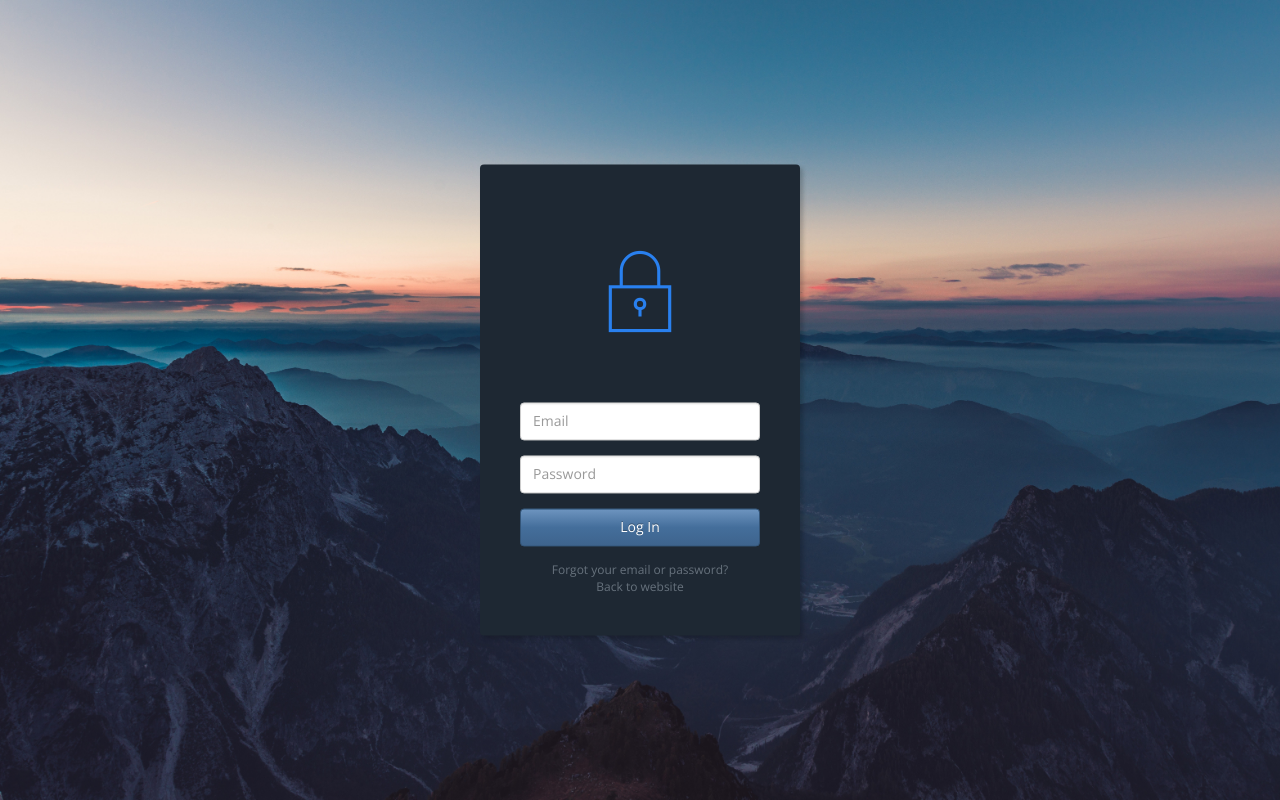
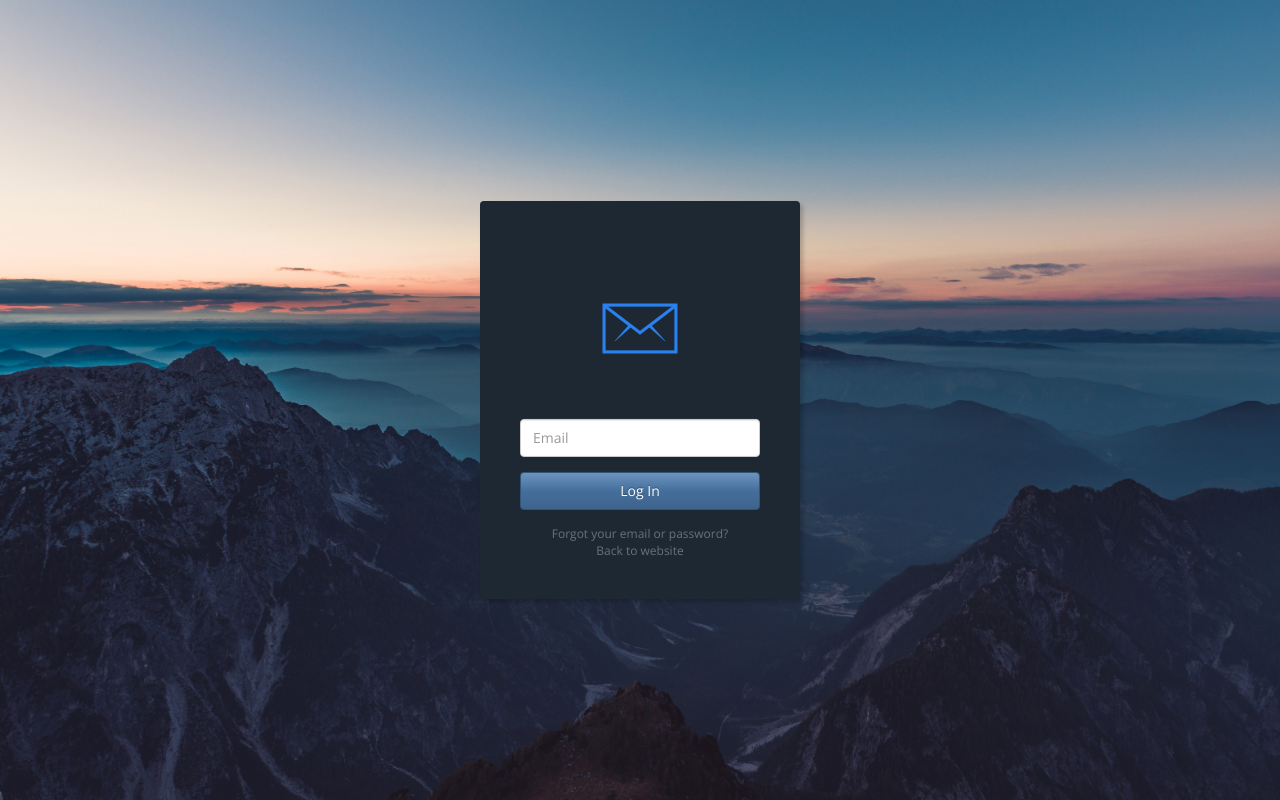
Before and after one commit to Giolegrand/Medewerkers-Management-Software, a Symfony app: template templates/Authentication/wachtwoord_vergeten.html.twig in a window 1280 px wide. Run offline with Twig, Linux system fonts and the light colour scheme; the template is opened without the code that fills it, so the values that code supplies are empty; some libraries are stand-ins or nearby versions.

Commit message:
fix forgot pass template & make login template working

```diff
--- a/src/Controller/AuthenticationController.php
+++ b/src/Controller/AuthenticationController.php
@@ -75,8 +75,6 @@ class AuthenticationController extends Controller
 
         $afdelingen = $em->getRepository("App:Afdeling")->findByActive(true);
 
-        $user = new \App\Entity\Medewerker();
-        $pass = $encoder->encodePassword($user, "changeme");
 
         return $this->render('Authentication/wachtwoord_vergeten.html.twig', array(
             "pass" => $pass,
--- a/templates/Authentication/wachtwoord_vergeten.html.twig
+++ b/templates/Authentication/wachtwoord_vergeten.html.twig
@@ -18,14 +18,10 @@
 	<body>
 	    <div class="login-dark">
 	        <form method="post" action="{{ path('login') }}">
-	            <h2 class="sr-only">Round Texel Medewerkers Login</h2>
-	            <div class="illustration"><i class="icon ion-ios-locked-outline"></i></div>
-	            <h1>{{pass}}</h1>
+	            <h2 class="sr-only">Wachtwoord Vergeten</h2>
+	            <div class="illustration"><i class="icon ion-ios-email-outline"></i></div>
 	            <div class="form-group">
-	                <input class="form-control" type="email" name="email" placeholder="Email">
-	            </div>
-	            <div class="form-group">
-	                <input class="form-control" type="password" name="password" placeholder="Password">
+	                <input class="form-control" type="email" name="_email" placeholder="Email">
 	            </div>
 	            <div class="form-group">
 	                <button class="btn btn-primary btn-block" type="submit">Log In</button>
```
Also changed, not shown: templates/Authentication/login.html.twig (+4 -3 lines).
